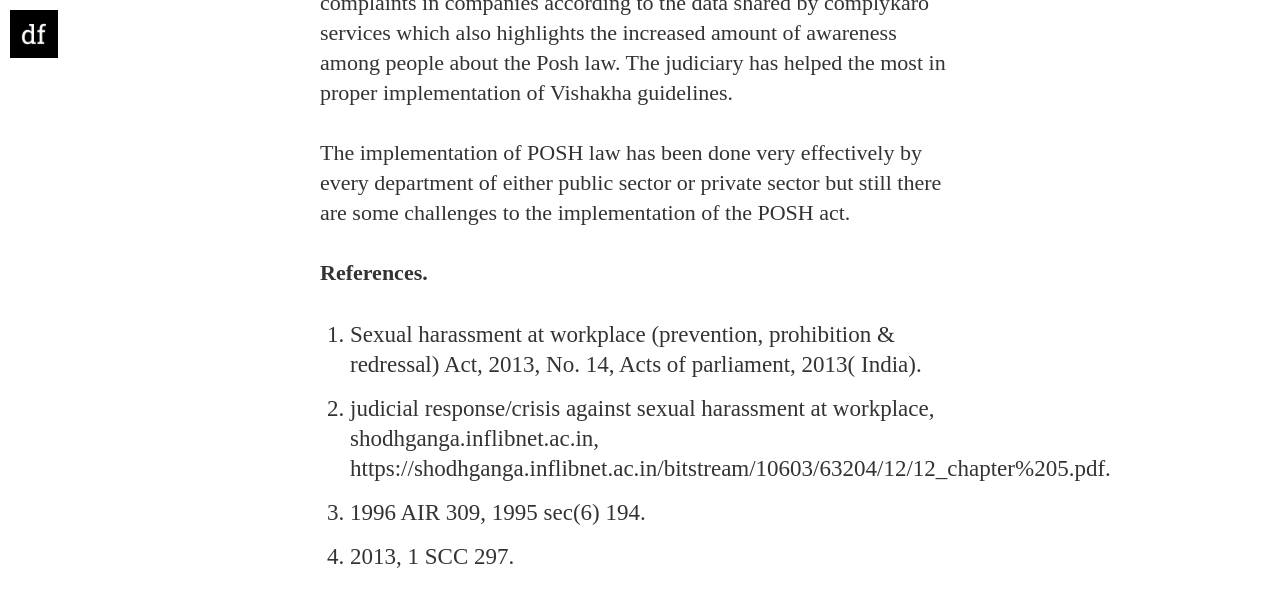
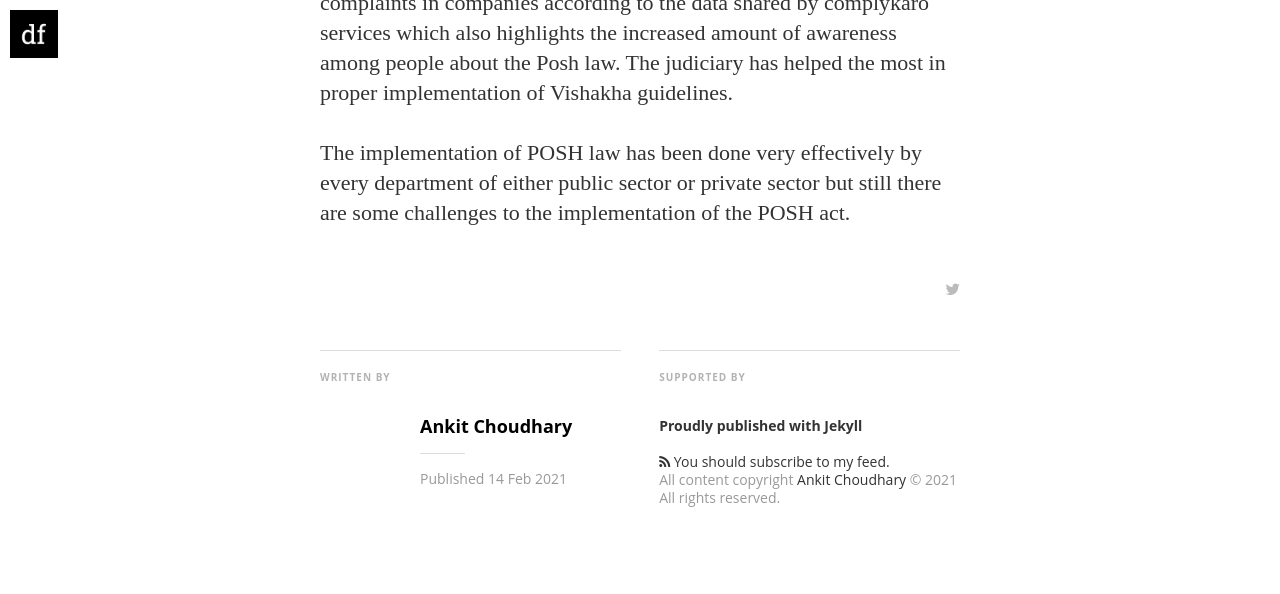
Before and after one commit to legal-brews/legal-brews.github.io, a Jekyll site: the page built from _posts/2021-02-14-posh.markdown, in a window 1280 px wide and 900 px high, scrolled down 15080 px, cut to the strip 0-594 px from the top of the window. Built offline with Jekyll 4.4.1, drawn with Linux system fonts in a browser that asks for light colours; nearby versions of some CDN libraries; some web fonts are replaced.

Commit message:
Removed reference

```diff
--- a/_posts/2021-02-14-posh.markdown
+++ b/_posts/2021-02-14-posh.markdown
@@ -218,10 +218,3 @@ The sexual harassment of women at workplace (prevention, prohibition and redress
 maintaining work friendly , safe and better work environment for women. The duties of a employer is to make the workplace as according to the Vishakha guidelines and make their employees aware about it. There shall be two complaints committee the internal and local complaints committee. There has been a rise in sexual harassment complaints in companies according to the data shared by complykaro services which also highlights the increased amount of awareness among people about the Posh law. The judiciary has helped the most in proper implementation of Vishakha guidelines.
 
 The implementation of POSH law has been done very effectively by every department of either public sector or private sector but still there are some challenges to the implementation of the POSH act.
-
-**References.**
-
-1. Sexual harassment at workplace (prevention, prohibition &amp; redressal) Act, 2013, No. 14, Acts of parliament, 2013( India).
-2. judicial response/crisis against sexual harassment at workplace, shodhganga.inflibnet.ac.in, https://shodhganga.inflibnet.ac.in/bitstream/10603/63204/12/12\_chapter%205.pdf.
-3. 1996 AIR 309, 1995 sec(6) 194.
-4. 2013, 1 SCC 297.
```
